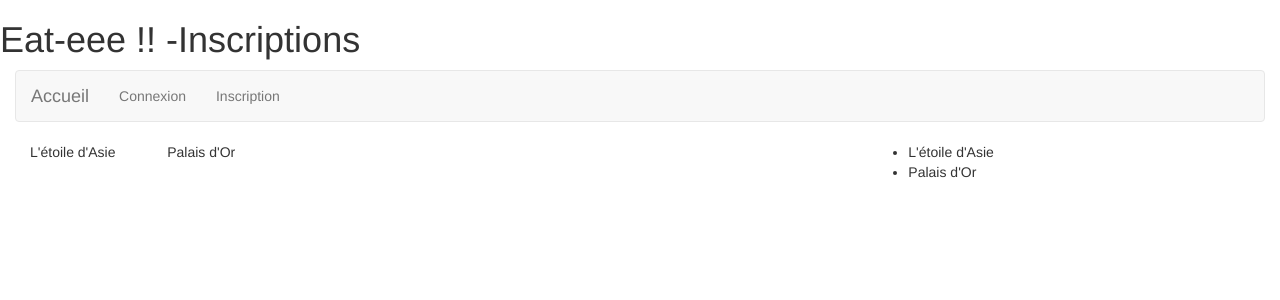
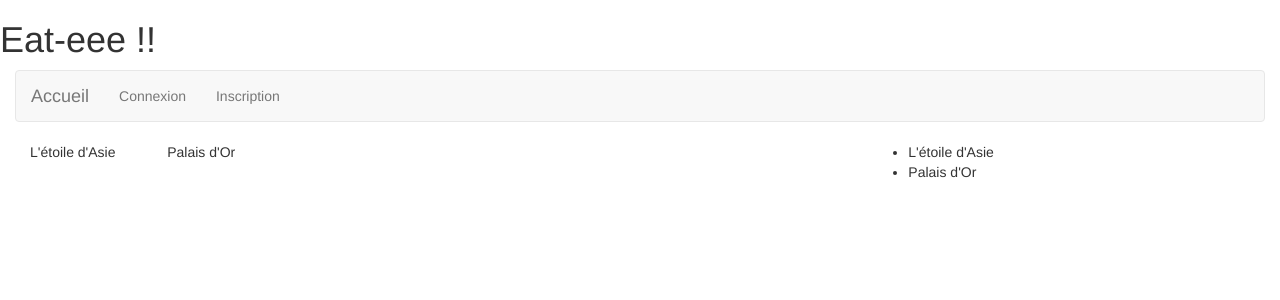
Before and after one commit to lisaMaes/projet-groupe, a PHP site: page / in a window 1280 px wide. Shown: the top 300 px of the page. Run offline with PHP 8.4, Linux system fonts and the light colour scheme; data comes from the database, SQL or seed files in the repository; some libraries are stand-ins or nearby versions.

Commit message:
trou lulu

```diff
--- a/index.php
+++ b/index.php
@@ -34,7 +34,7 @@ $response1->closeCursor();
 
 	<header>
 		<h1>
-			Eat-eee !! -Inscriptions
+			Eat-eee !!
 		</h1>
 	</header>
 
```
